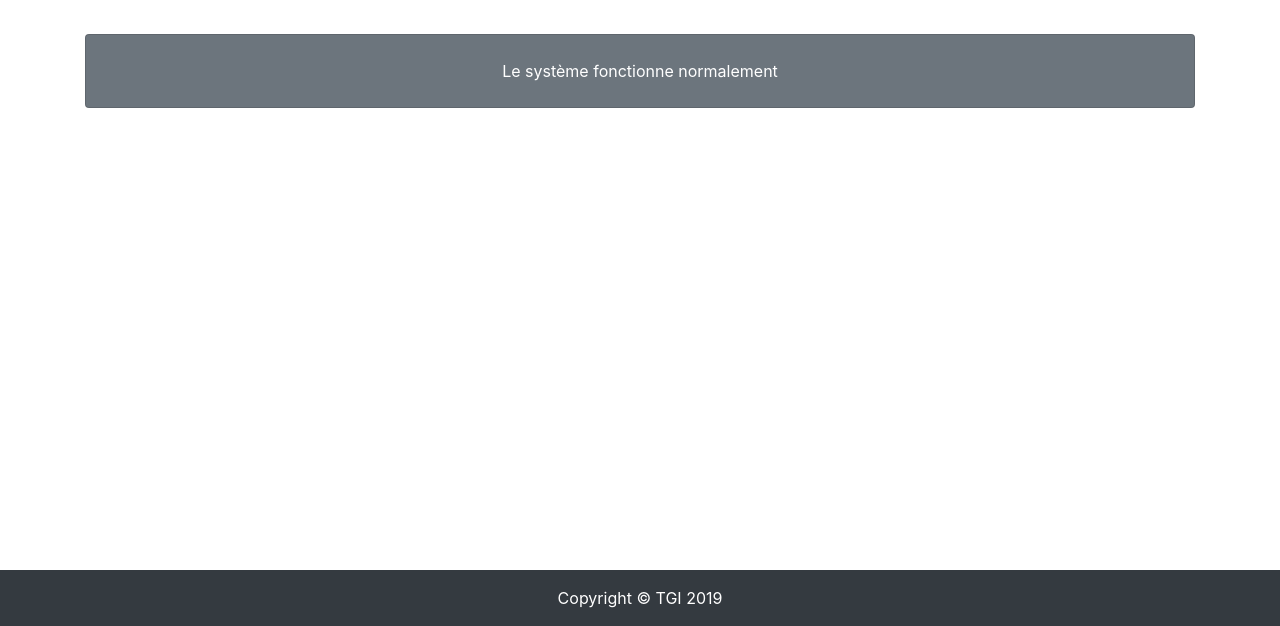
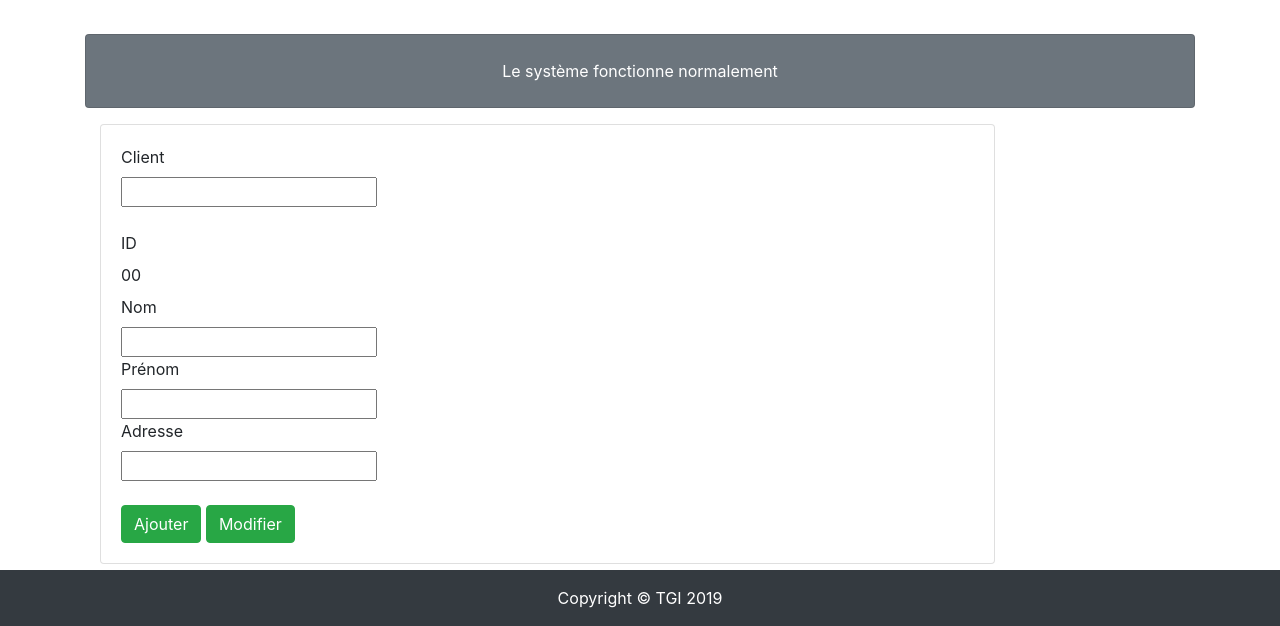
Before and after one commit to Chaps06TV/ProjetIndustriel, a website: page clients.html in a window 1280 px wide. Shown: the part 174-800 px from the top of the page. Drawn offline with Linux system fonts and the light colour scheme.

Commit message:
Client Startup

```diff
--- a/clients.html
+++ b/clients.html
@@ -62,6 +62,40 @@
       </div>
     </div>
 
+     <div class="col-md-10 mb-5">
+        <div class="card h-100">
+          <div class="card-body flex-column d-flex">
+            <div>
+              <label>Client</label> <br />
+              <input list="listeClient" id="inputListeClient" name="inputListeClient"/>
+              <datalist id="listeClient" name="listeClient">
+                <option>Lapointe, Dany</option>
+                <option>Lavoie, Marco</option>
+                <option>Wilike, Jo</option>
+              </datalist><br /><br />
+
+              <label>ID</label> <br />
+              <label id="idClient" name="idClient">00</label><br />
+
+              <label>Nom</label> <br />
+              <input id="nomClient" name="nomClient"></input><br />
+
+              <label>Pr&eacute;nom</label> <br />
+              <input id="prenomClient" name="prenomClient"></input><br />
+
+              <label>Adresse</label> <br />
+              <input id="adresseClient" name="adresseClient"></input><br /><br />
+
+              <button type="button" class="btn btn-success">Ajouter</button>
+
+              <button type="button" class="btn btn-success">Modifier</button>
+            </div>
+         </div>
+        </div>
+      </div>
+
+
+
 
 
   </div>
```
Also changed, not shown: README.md (deleted), 1 other file.
